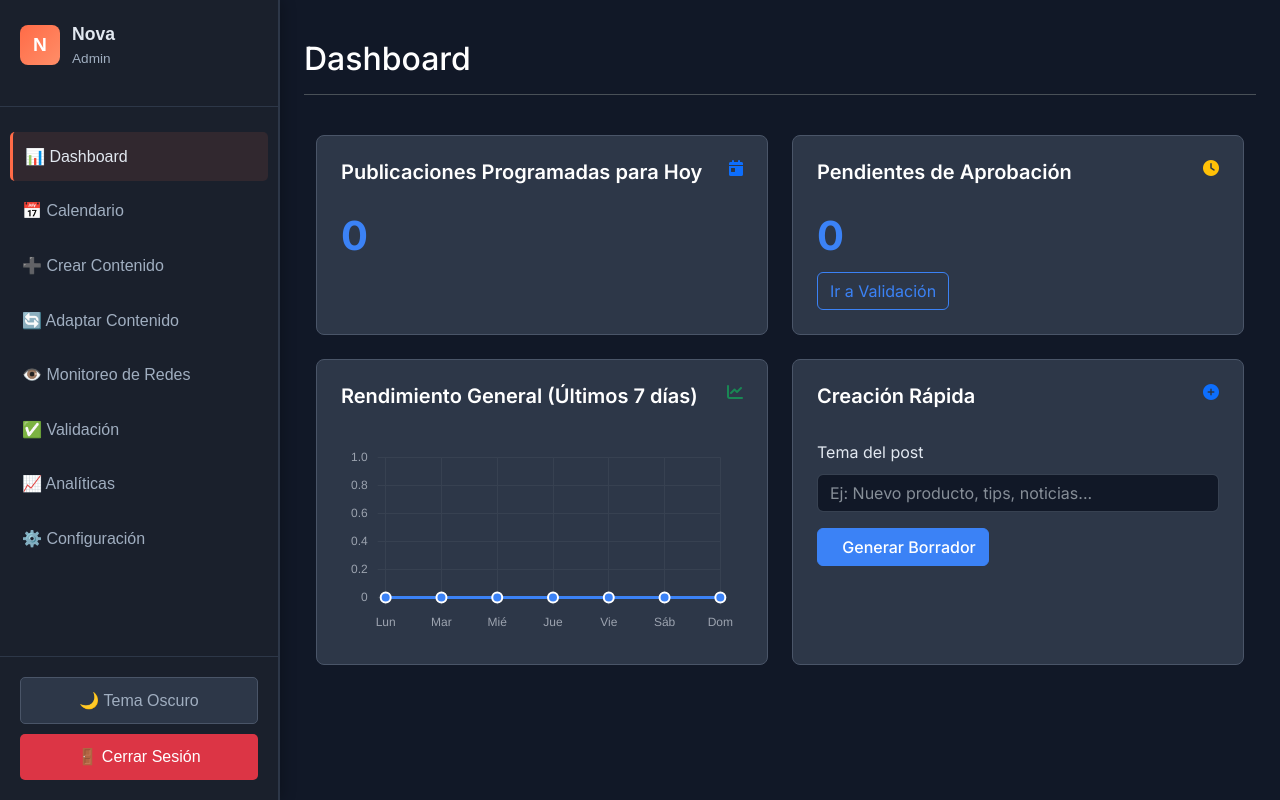
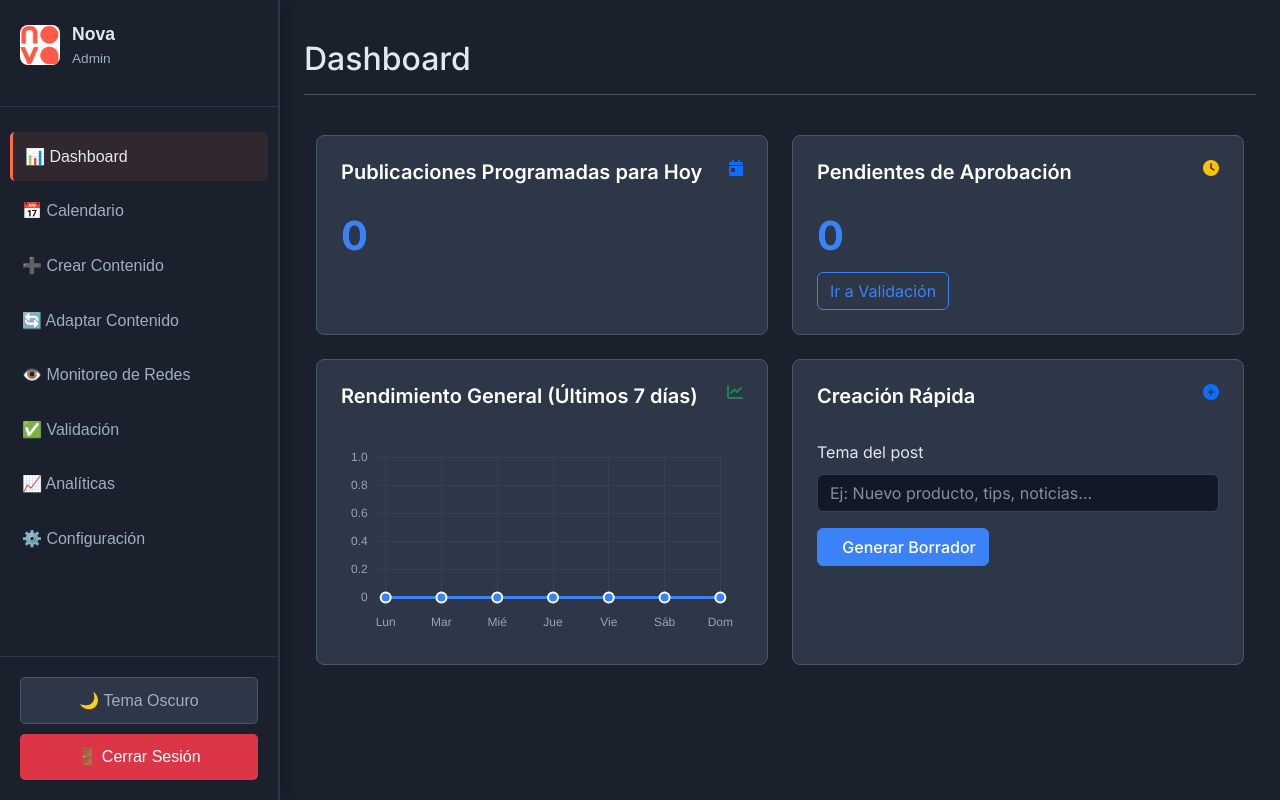
Before and after one commit to Handepora/NovaSocial, a Flask app: page / in a window 1280 px wide. Run offline with Flask 3, Linux system fonts and the light colour scheme; some libraries are stand-ins or nearby versions.

Commit message:
Update the look and feel of the platform with a new logo and theme
Fixes the sidebar theme application and updates the logo in templates/index.html and adds a new logo file.

Replit-Commit-Author: Agent
Replit-Commit-Session-Id: ed7e2e6b-92a9-47f1-95d8-414584846d23
Replit-Commit-Screenshot-Url: https://storage.googleapis.com/screenshot-production-us-central1/cc90ac2b-74d9-435d-9ab6-d7bc0e0d6b7f/22777598-fb38-4a10-9262-844ce748fc3c.jpg

```diff
--- a/templates/index.html
+++ b/templates/index.html
@@ -2038,10 +2038,10 @@
                     opacity: 1 !important;
                 ">
                     <!-- Header -->
-                    <div style="padding: 20px; border-bottom: 1px solid #2d3748; color: white;">
+                    <div id="sidebar-header" style="padding: 20px; border-bottom: 1px solid #2d3748; color: white;">
                         <div style="display: flex; align-items: center; margin-bottom: 1rem;">
-                            <div style="width: 40px; height: 40px; background: linear-gradient(135deg, #ff6b47, #ff8e68); border-radius: 8px; display: flex; align-items: center; justify-content: center; margin-right: 0.75rem;">
-                                <span style="color: white; font-weight: bold; font-size: 1.2rem;">N</span>
+                            <div style="width: 40px; height: 40px; margin-right: 0.75rem; border-radius: 8px; overflow: hidden; background: white; display: flex; align-items: center; justify-content: center;">
+                                <img src="/static/nova-logo.png" alt="Nova Logo" style="width: 100%; height: 100%; object-fit: cover;">
                             </div>
                             <div>
                                 <div style="color: #e2e8f0; font-weight: 600; font-size: 1.1rem;">Nova</div>
@@ -2181,10 +2181,86 @@
             const currentTheme = document.documentElement.getAttribute('data-theme') || 'dark';
             const newTheme = currentTheme === 'dark' ? 'light' : 'dark';
             const themeButton = document.getElementById('nova-theme-toggle');
+            const sidebar = document.getElementById('nova-nav');
 
             // Apply theme
             document.documentElement.setAttribute('data-theme', newTheme);
             localStorage.setItem('theme', newTheme);
+
+            // Update sidebar theme
+            if (sidebar) {
+                if (newTheme === 'light') {
+                    sidebar.style.background = '#ffffff';
+                    sidebar.style.borderRight = '2px solid #dee2e6';
+
+                    // Update header
+                    const header = sidebar.querySelector('#sidebar-header');
+                    if (header) {
+                        header.style.borderBottom = '1px solid #dee2e6';
+                        header.style.color = '#212529';
+                        const title = header.querySelector('div > div');
+                        if (title) title.style.color = '#212529';
+                        const subtitle = header.querySelector('div > div:last-child');
+                        if (subtitle) subtitle.style.color = '#6c757d';
+                    }
+
+                    // Update navigation items
+                    const navItems = sidebar.querySelectorAll('div[onclick]');
+                    navItems.forEach((item, index) => {
+                        if (index === 0) {
+                            // Active item
+                            item.style.background = 'rgba(255, 107, 71, 0.1)';
+                            item.style.color = '#212529';
+                        } else {
+                            item.style.color = '#6c757d';
+                        }
+                    });
+
+                    // Update footer
+                    const footer = sidebar.querySelector('div[style*="position: absolute"]');
+                    if (footer) {
+                        footer.style.borderTop = '1px solid #dee2e6';
+                        themeButton.style.background = '#f8f9fa';
+                        themeButton.style.border = '1px solid #dee2e6';
+                        themeButton.style.color = '#212529';
+                    }
+                } else {
+                    sidebar.style.background = '#1a202c';
+                    sidebar.style.borderRight = '2px solid #2d3748';
+
+                    // Update header
+                    const header = sidebar.querySelector('#sidebar-header');
+                    if (header) {
+                        header.style.borderBottom = '1px solid #2d3748';
+                        header.style.color = 'white';
+                        const title = header.querySelector('div > div');
+                        if (title) title.style.color = '#e2e8f0';
+                        const subtitle = header.querySelector('div > div:last-child');
+                        if (subtitle) subtitle.style.color = '#a0aec0';
+                    }
+
+                    // Update navigation items
+                    const navItems = sidebar.querySelectorAll('div[onclick]');
+                    navItems.forEach((item, index) => {
+                        if (index === 0) {
+                            // Active item
+                            item.style.background = 'rgba(255, 107, 71, 0.1)';
+                            item.style.color = '#e2e8f0';
+                        } else {
+                            item.style.color = '#a0aec0';
+                        }
+                    });
+
+                    // Update footer
+                    const footer = sidebar.querySelector('div[style*="position: absolute"]');
+                    if (footer) {
+                        footer.style.borderTop = '1px solid #2d3748';
+                        themeButton.style.background = '#2d3748';
+                        themeButton.style.border = '1px solid #4a5568';
+                        themeButton.style.color = '#a0aec0';
+                    }
+                }
+            }
 
             // Update button text and icon
             if (newTheme === 'light') {
@@ -2235,11 +2311,49 @@
             document.documentElement.setAttribute('data-theme', savedTheme);
 
             const themeButton = document.getElementById('nova-theme-toggle');
+            const sidebar = document.getElementById('nova-nav');
+
             if (themeButton) {
                 if (savedTheme === 'light') {
                     themeButton.innerHTML = '☀️ Tema Claro';
+
+                    // Apply light theme to sidebar
+                    if (sidebar) {
+                        sidebar.style.background = '#ffffff';
+                        sidebar.style.borderRight = '2px solid #dee2e6';
+
+                        const header = sidebar.querySelector('#sidebar-header');
+                        if (header) {
+                            header.style.borderBottom = '1px solid #dee2e6';
+                            header.style.color = '#212529';
+                        }
+
+                        const navItems = sidebar.querySelectorAll('div[onclick]');
+                        navItems.forEach((item, index) => {
+                            if (index === 0) {
+                                item.style.color = '#212529';
+                            } else {
+                                item.style.color = '#6c757d';
+                            }
+                        });
+
+                        const footer = sidebar.querySelector('div[style*="position: absolute"]');
+                        if (footer) {
+                            footer.style.borderTop = '1px solid #dee2e6';
+                            themeButton.style.background = '#f8f9fa';
+                            themeButton.style.border = '1px solid #dee2e6';
+                            themeButton.style.color = '#212529';
+                        }
+                    }
+
+                    document.body.style.background = '#f8f9fa';
+                    document.body.style.color = '#212529';
                 } else {
                     themeButton.innerHTML = '🌙 Tema Oscuro';
+
+                    // Keep dark theme (default)
+                    document.body.style.background = '#1a202c';
+                    document.body.style.color = '#e2e8f0';
                 }
             }
 
```
Also changed, not shown: attached_assets/Nova_Logo_cuadrado_rojo_1751106254784.png (added).
